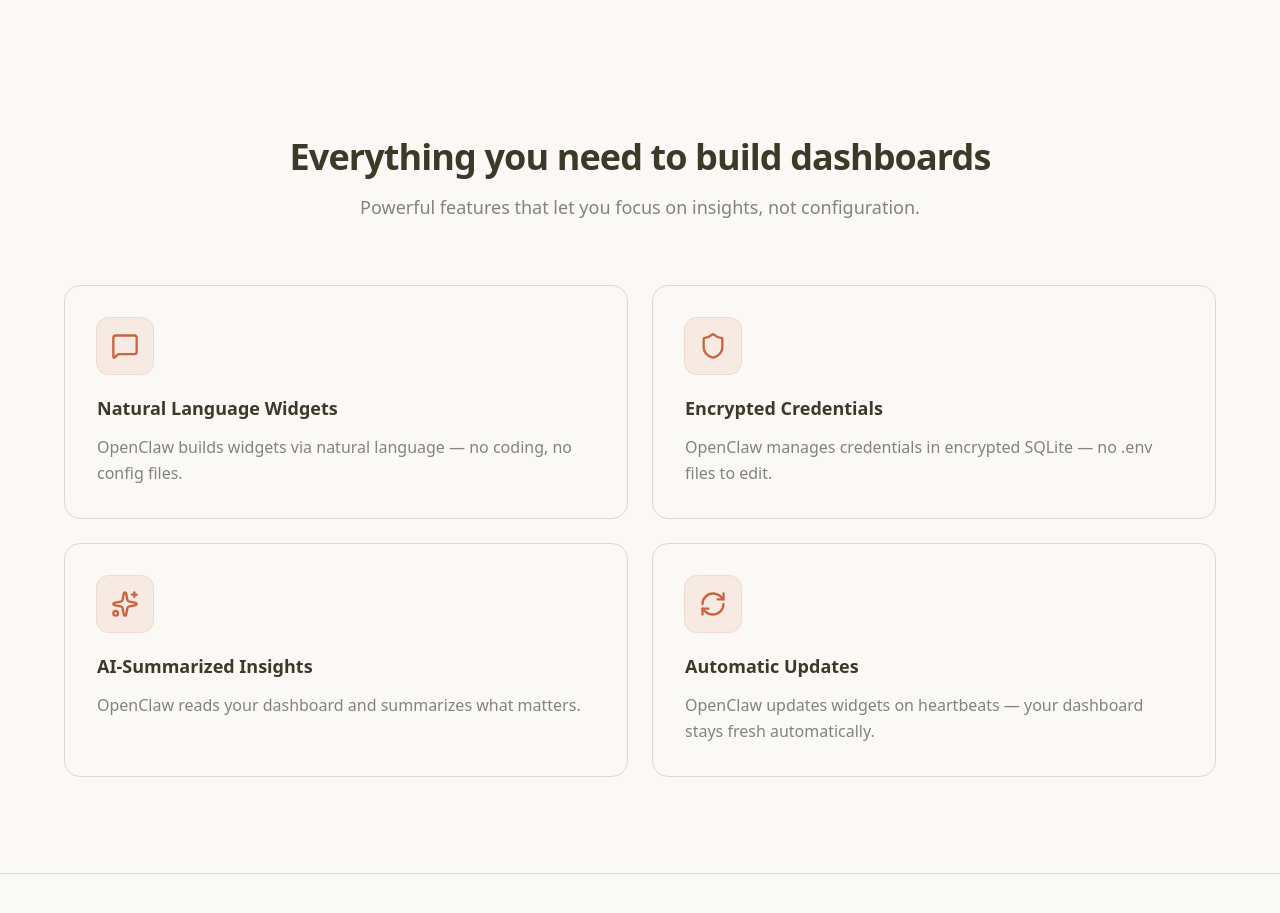
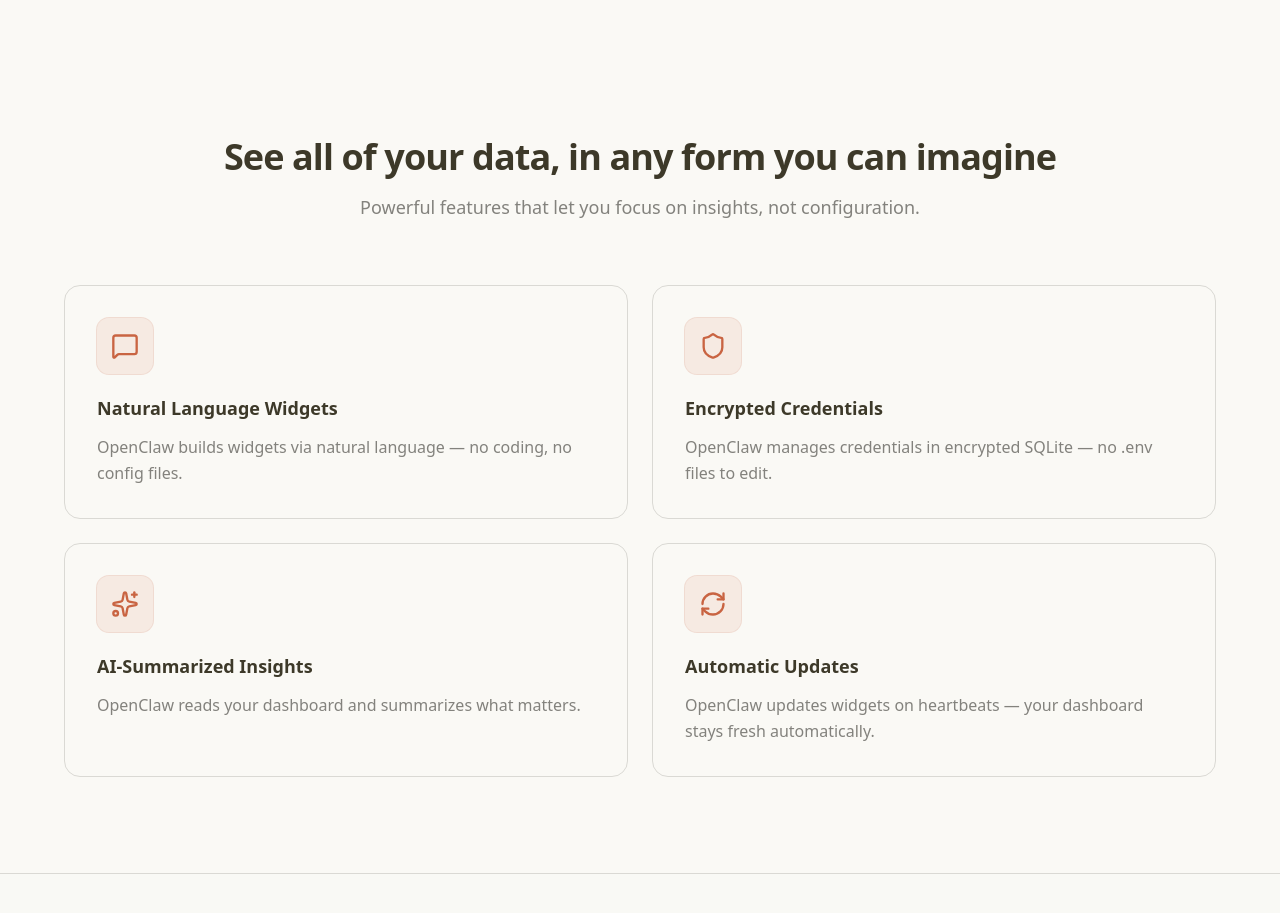
Before and after one commit to acfranzen/glance, a Next.js app: page / in a window 1280 px wide. Shown: the part 780-1693 px from the top of the page. Built offline with nearby package versions, Linux system fonts and the light colour scheme; no server answers; the database is empty.

Commit message:
Update Features heading copy

```diff
--- a/src/components/marketing/Features.tsx
+++ b/src/components/marketing/Features.tsx
@@ -32,7 +32,7 @@ export function Features() {
       <div className="mx-auto max-w-6xl">
         <div className="mb-16 text-center">
           <h2 className="text-3xl font-bold tracking-tight sm:text-4xl">
-            Everything you need to build dashboards
+            See all of your data, in any form you can imagine
           </h2>
           <p className="mt-4 text-lg text-muted-foreground">
             Powerful features that let you focus on insights, not configuration.
```
